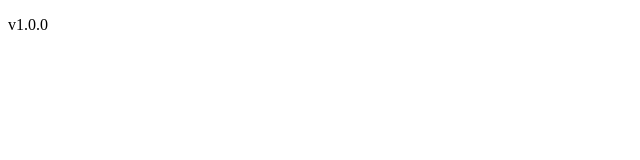
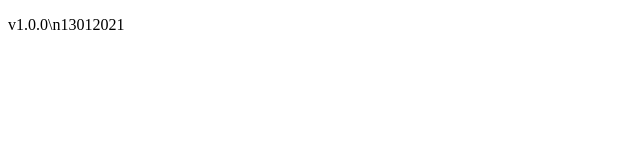
Before and after one commit to calminaro/calminaro.github.io, a plain HTML site: page index.html in a window 1280 px wide. Shown: the whole page, without its empty margins (0-640 px from the left). Drawn offline with Linux system fonts and the light colour scheme.

Commit message:
Update index.html

```diff
--- a/index.html
+++ b/index.html
@@ -2,7 +2,7 @@
 <html>
 <body>
 
-<p>v1.0.0</p>
+<p>v1.0.0\n13012021</p>
 
 </body>
 </html>
```
